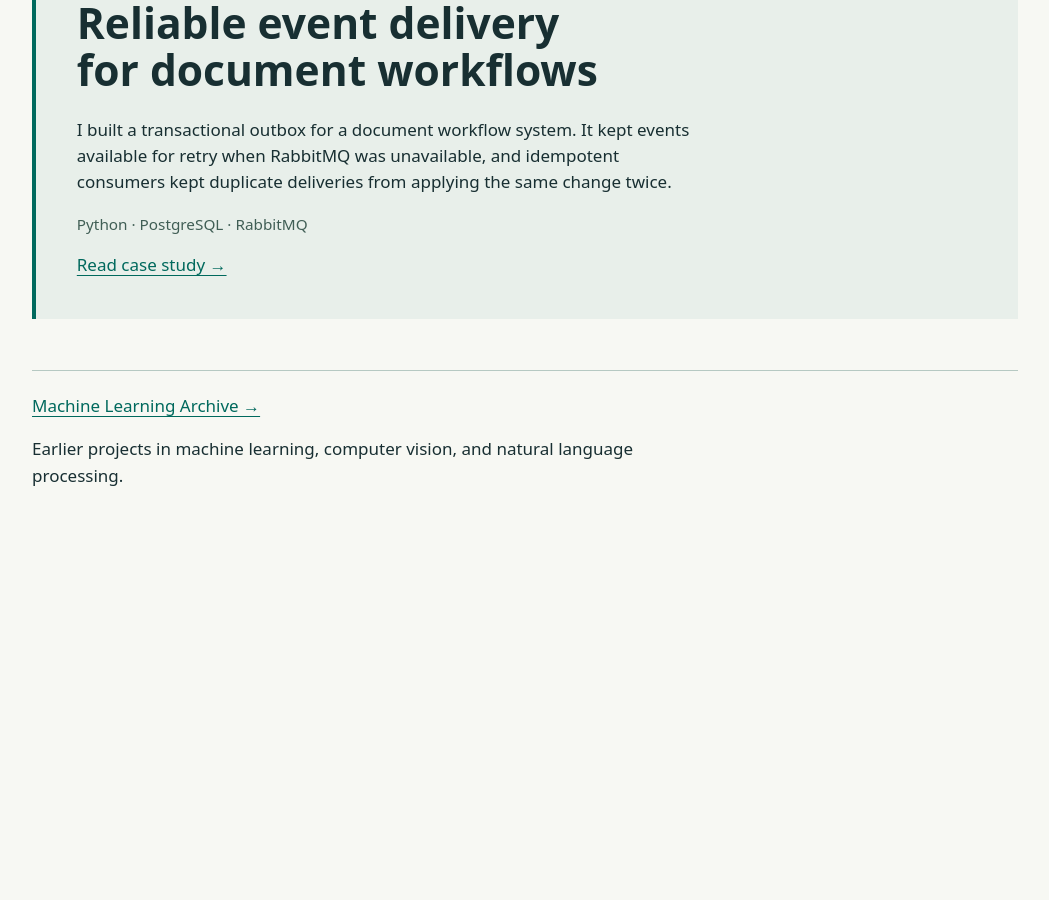
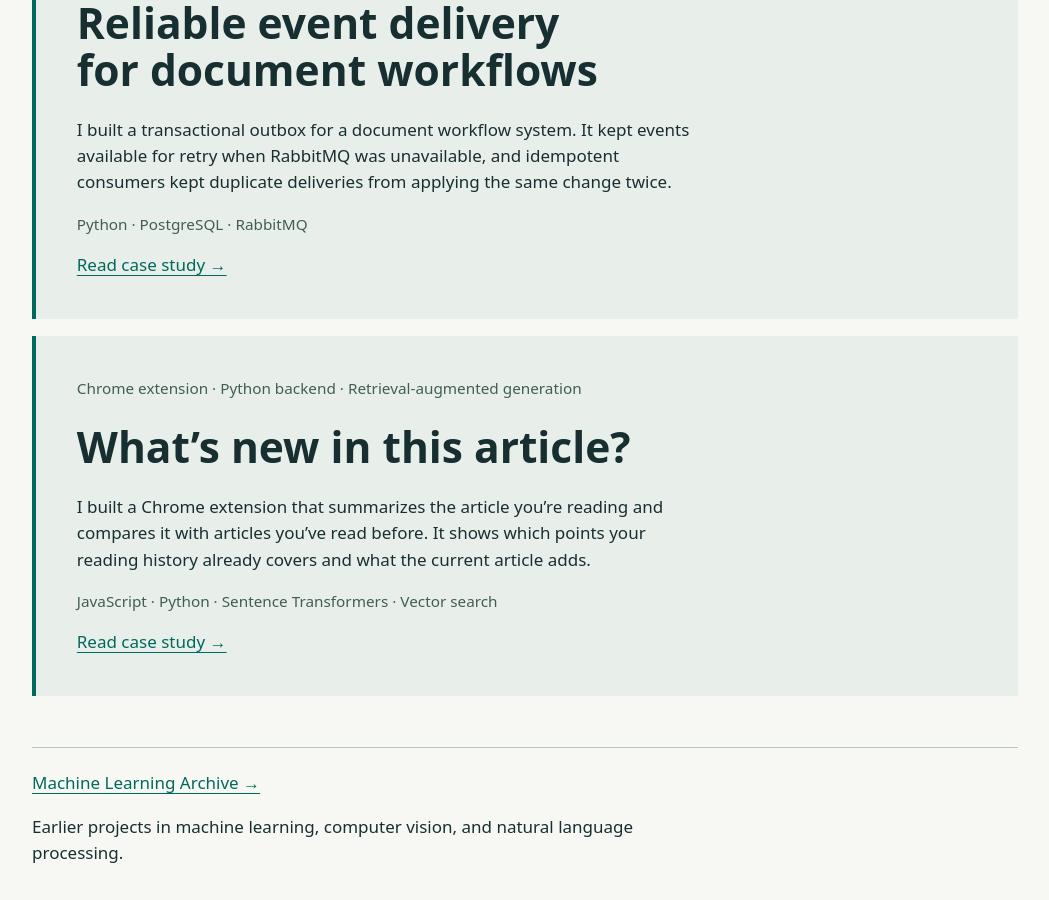
Before and after one commit to alex-coch/alex-coch.github.io, a Jekyll site: the page index.html, which Jekyll copies as it is, in a window 1280 px wide and 900 px high, scrolled down 1176 px. Shown: the whole window, without its empty margins (115-1164 px from the left). Built offline with Jekyll 4.4.1, drawn with Linux system fonts in a browser that asks for light colours; before the commit the page ends 1699 px from its top, so only the background shows below that.

Commit message:
Add Chrome article comparison case study

```diff
--- a/index.html
+++ b/index.html
@@ -11,6 +11,13 @@
   <p>I built a transactional outbox for a document workflow system. It kept events available for retry when RabbitMQ was unavailable, and idempotent consumers kept duplicate deliveries from applying the same change twice.</p>
   <p class="meta">Python · PostgreSQL · RabbitMQ</p>
   <a href="/projects/transactional-outbox/">Read case study →</a>
+</article>
+<article>
+  <div class="meta">Chrome extension · Python backend · Retrieval-augmented generation</div>
+  <h3><a href="/projects/article-comparison/">What’s new in this article?</a></h3>
+  <p>I built a Chrome extension that summarizes the article you’re reading and compares it with articles you’ve read before. It shows which points your reading history already covers and what the current article adds.</p>
+  <p class="meta">JavaScript · Python · Sentence Transformers · Vector search</p>
+  <a href="/projects/article-comparison/">Read case study →</a>
 </article></section>
 <footer><a href="/learning/ml/">Machine Learning Archive →</a><p>Earlier projects in machine learning, computer vision, and natural language processing.</p></footer></main>
 <script>
```
Also changed, not shown: projects/article-comparison/index.html (added, +35 -0 lines).
